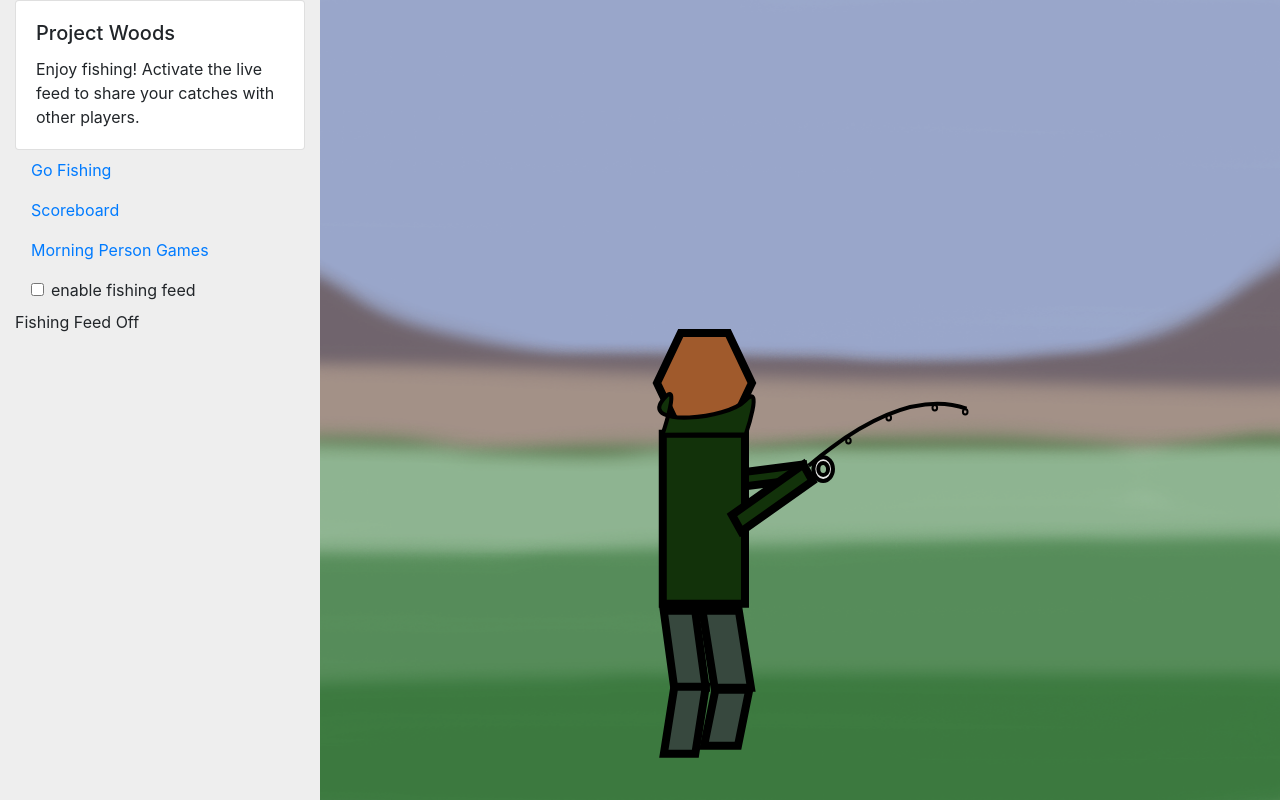
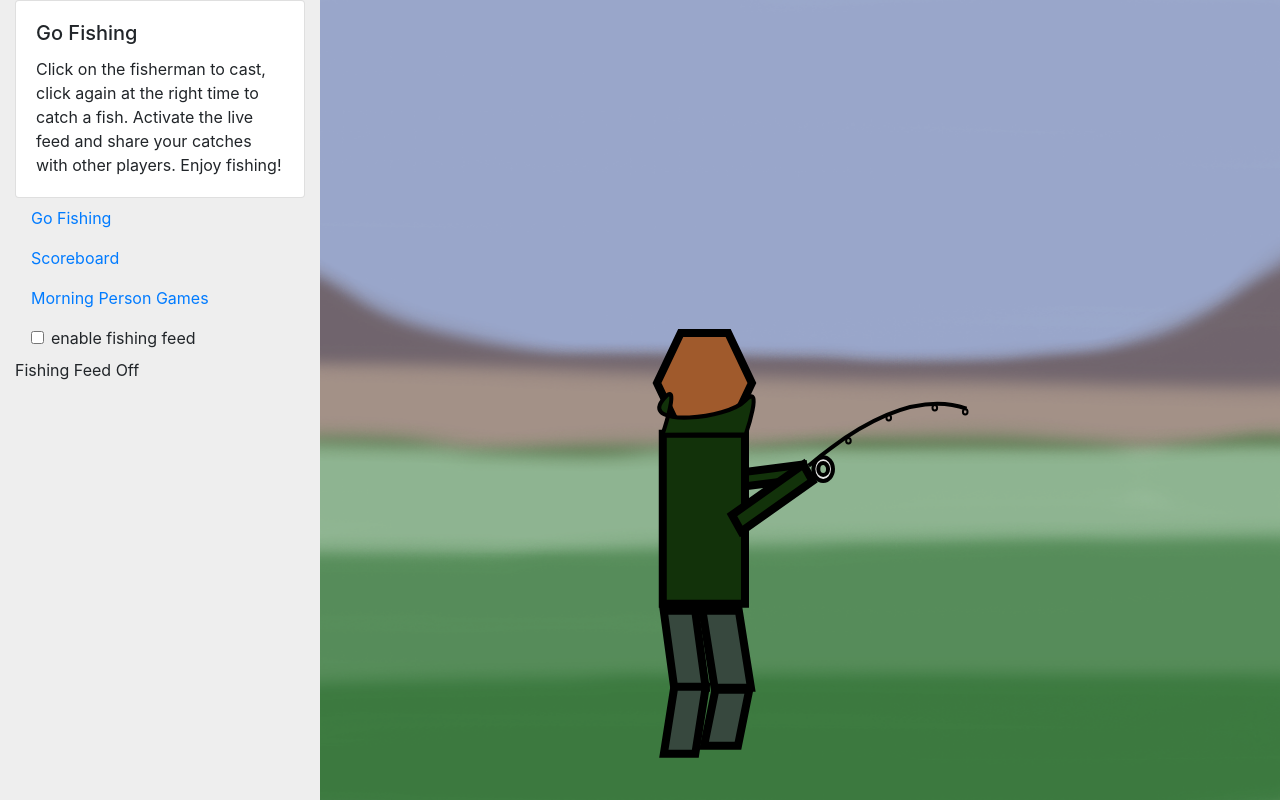
Before and after one commit to Reksford/project-woods, a React (Create React App) app: page / in a window 1280 px wide. Built offline with nearby package versions, Linux system fonts and the light colour scheme.

Commit message:
Update text for fishing page

```diff
--- a/src/pages/GoFishing.js
+++ b/src/pages/GoFishing.js
@@ -5,13 +5,13 @@ import {SocketProvider} from '../providers/SocketProvider';
 import {FeedProvider} from '../providers/FeedProvider';
 
 const GoFishing = () => {
-  const text = "Enjoy fishing! Activate the live feed to share your catches with other players."
+  const text = "Click on the fisherman to cast, click again at the right time to catch a fish. Activate the live feed and share your catches with other players. Enjoy fishing!"
 
   return (
     <SocketProvider>
       <FeedProvider>
         <div className="d-flex">
-          <Sidebar cardText={text} titleText="Project Woods">
+          <Sidebar cardText={text} titleText="Go Fishing">
             <Feed />
           </Sidebar>
           <GameEnvironment />
```
